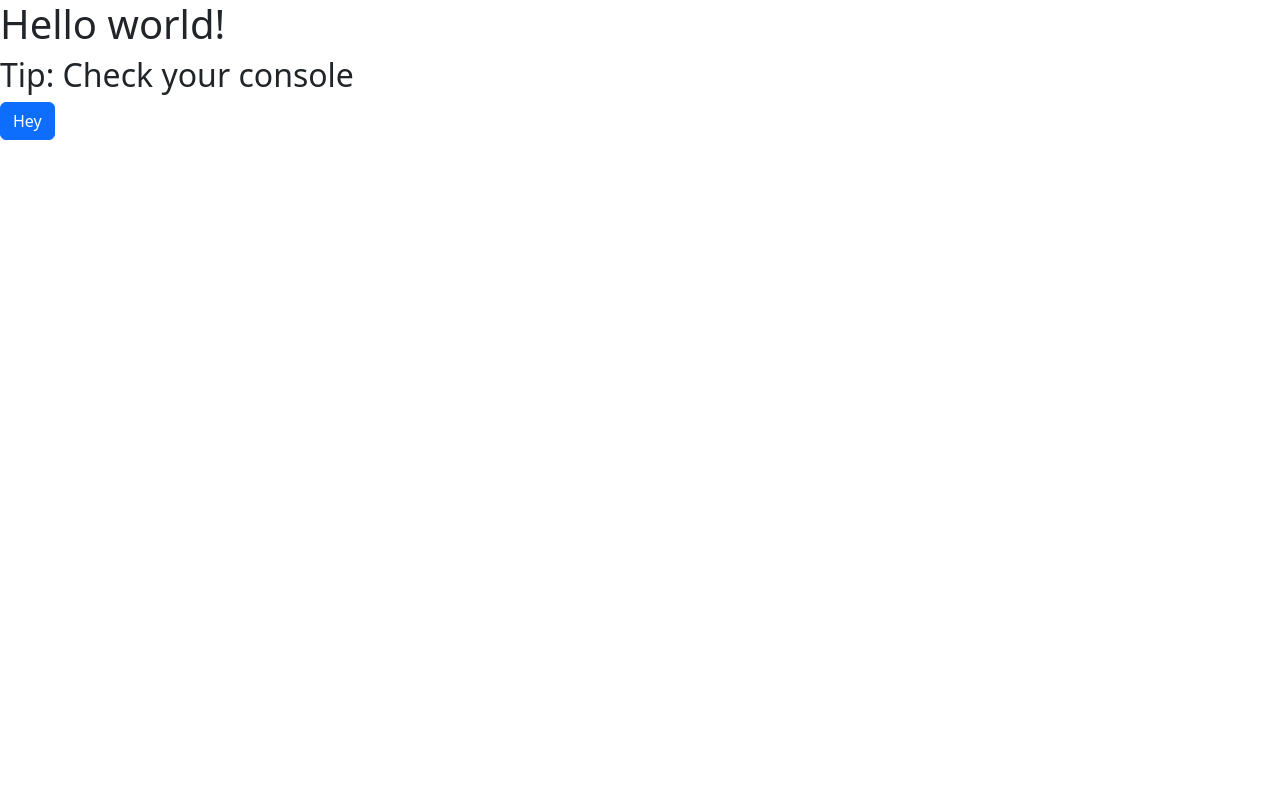
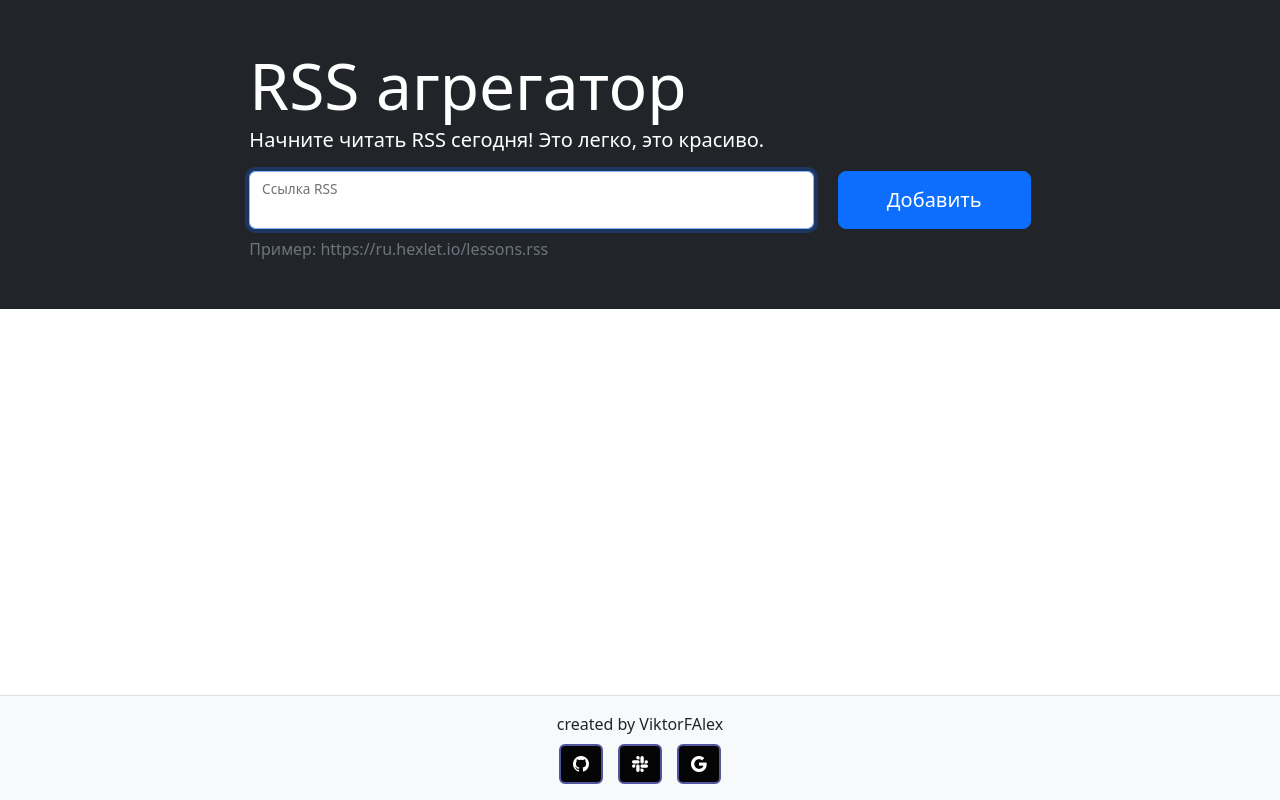
Before and after one commit to ViktorFAlex/frontend-project-11, a website built with webpack: page index.html in a window 1280 px wide. Built offline with nearby package versions, Linux system fonts and the light colour scheme.

Commit message:
make layout

```diff
--- a/index.html
+++ b/index.html
@@ -3,11 +3,63 @@
     <head>
         <meta charset="utf-8" />
         <meta name="viewport" content="width=device-width, initial-scale=1">
-        <title>Webpack App</title>
+        <title>RSS Agregator</title>
     </head>
-    <body>
-        <h1>Hello world!</h1>
-        <h2>Tip: Check your console</h2>
-        <button class="btn btn-primary">Hey</button>
+    <body class="d-flex flex-column min-vh-100">
+        <main class="flex-grow-1">
+            <section class="container-fluid bg-dark p-5">
+                <div class="row">
+                    <div class="col-md-10 col-lg-8 mx-auto text-white">
+                        <h1 class="display-3 mb-0">RSS агрегатор</h1>
+                        <p class="lead">Начните читать RSS сегодня! Это легко, это красиво.</p>
+                        <form action class="rss-form text-body">
+                            <div class="row">
+                                <div class="col">
+                                    <div class="form-floating">
+                                        <input id="url-input" autofocus required name="url" aria-label="url" class="form-control w-100" placeholder="ссылка RSS" autocomplete="off">
+                                        <label for="url-input">Ссылка RSS</label>
+                                    </div>
+                                </div>
+                                <div class="col-auto">
+                                    <button type="submil" aria-label="add" class="h-100 btn btn-lg btn-primary px-sm-5">Добавить</button>
+                                </div>
+                            </div>
+                        </form>
+                        <p class="feedback m-0 position-absolute small text-danger"></p>
+                        <p class="mt-2 mb-0 text-muted">Пример: https://ru.hexlet.io/lessons.rss</p>
+                    </div>
+                </div>
+            </section>
+            <section class="container-fluid container-xxl p-5">
+                <div class="row">
+                    <div class="col-md-10 col-lg-8 order-1 mx-auto posts"></div>
+                    <div class="col-md-10 col-lg-4 mx-auto order-0 order-lg-1 feeds"></div>
+                </div>
+            </section>
+        </main>
+        <footer class="footer border-top py-3 mt-5 bg-light text-dark">
+            <div class="container-xl mb-0 text-center">
+                <div class="row mb-2">
+                    <div class="col">
+                        created by ViktorFAlex
+                    </div>
+                </div>
+                <div class="row">
+                    <div class="col">
+                        <div class="btn-group justify-content-center" role="group" aria-label="social media">
+                            <a class="btn rounded btn-media me-3" href="https://github.com/ViktorFAlex" target="_blank" role="button">
+                                <i class="bi bi-github"></i>
+                            </a>
+                            <a class="btn rounded btn-media me-3" href="https://hexlet-students.slack.com/team/U03QFK55PR9" target="_blank" role="button">
+                                <i class="bi bi-slack"></i>
+                            </a>
+                            <a class="btn rounded btn-media" href="mailto: Viktor.F.Alex@gmail.com" target="_blank" role="button">
+                                <i class="bi bi-google"></i>
+                            </a>
+                        </div>
+                    </div>
+                </div>
+            </div>
+        </footer>
     </body>
 </html>
--- a/package.json
+++ b/package.json
@@ -35,6 +35,7 @@
     "webpack-dev-server": "^4.11.1"
   },
   "dependencies": {
-    "bootstrap": "^5.2.2"
+    "bootstrap": "^5.2.2",
+    "bootstrap-icons": "^1.10.1"
   }
 }
--- a/src/css/styles.css
+++ b/src/css/styles.css
@@ -1 +1,14 @@
 @import "./../../node_modules/bootstrap/dist/css/bootstrap.css";
+@import "./../../node_modules/bootstrap-icons/font/bootstrap-icons.css";
+
+.btn-media {
+    border: 2px solid #51569c;
+    background: #050505;
+    color: #fff;
+}
+
+.btn-media:hover {
+    border: 2px solid #51569c;
+    background: #ffffff;
+    color: #050505;
+}
```
Also changed, not shown: 1 other file.
